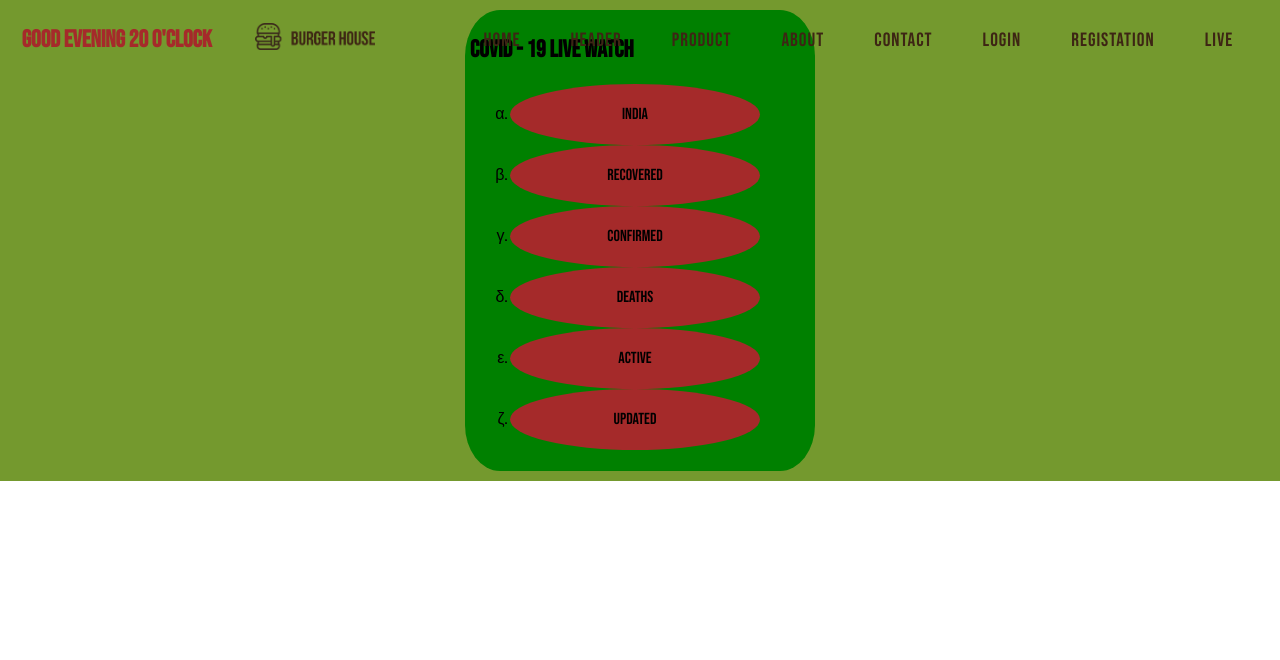
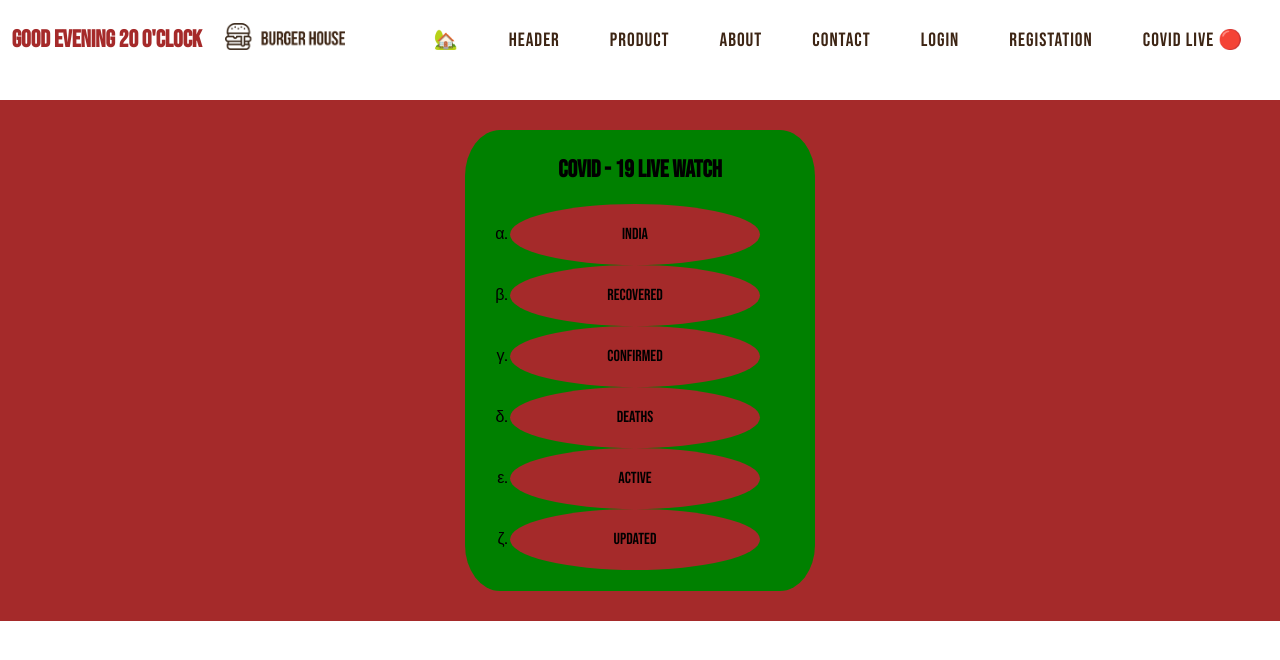
Before and after one commit to Pintucs/Online-Restorent, a React (Create React App) app: page /live in a window 1280 px wide. Shown: the top 660 px of the page. Built offline with nearby package versions, Linux system fonts and the light colour scheme; no server answers.

Commit message:
Initial commit

```diff
--- a/src/Components/Contact.jsx
+++ b/src/Components/Contact.jsx
@@ -9,7 +9,7 @@ function Contact(){
         <div>
             <div className='form'>
               <div className='form-body'>
-              <h1>Send details</h1>
+              <h2 >Send details</h2>
 
                 <div className='form-body'>
                 <input type='text' placeholder="Full Name" className="form_input"/>
--- a/src/Components/Live.jsx
+++ b/src/Components/Live.jsx
@@ -6,7 +6,7 @@ const Live = () => {
 
     const [data, setData]=useState([]);
 
-    const getCoviddata = async()=> {
+    const getCovidData = async()=> {
         try{
             const response= await fetch('https://data.covid19india.org/data.json');
             const actualData = await response.json();
@@ -18,15 +18,16 @@ const Live = () => {
     }
 
     useEffect(() => {
-      getCoviddata();
+      getCovidData();
     }, []);
 
   return (
     <>
     <Navbar />
+    <div className='bodyy'>
     <div className='c'>
     <section className='formm'>
-        <h2>Covid - 19 Live Watch</h2>
+        <center><h1>Covid - 19 Live Watch</h1></center>
         <ul className='line'>
             <li className='form-in'>
                 <div>
@@ -83,6 +84,7 @@ const Live = () => {
         </ul>
     </section>
     </div>
+    </div>
     </>
   )
 }
--- a/src/Components/Login.jsx
+++ b/src/Components/Login.jsx
@@ -10,6 +10,7 @@ function Login(){
           <div className='form'>
             <div className='form-body'>
               <div className='form-body'>
+              <h2 >Login here...</h2>
                   <input  type="text" className='form_input' placeholder="user Gmail"/>
               </div>
               <div className='form-body'>
--- a/src/Components/Navbar.jsx
+++ b/src/Components/Navbar.jsx
@@ -28,14 +28,14 @@ function Navbar(){
                 </span>
             </label>
             <ul className='menu'>
-                <li><Link to="/" smooth={true} duration={2000}>Home</Link></li>
+                <li><Link to="/" smooth={true} duration={2000}>🏡</Link></li>
                 <li><Link to="/header" smooth={true} duration={2000}>Header</Link></li>
                 <li><Link to="/products" smooth={true} duration={2000}>Product</Link></li>
                 <li><Link to="/about" smooth={true} duration={2000}>About</Link></li>
                 <li><Link to="/contact" smooth={true} duration={2000}>Contact</Link></li>
                 <li><Link to="/login" smooth={true} duration={2000}>Login</Link></li>
                 <li><Link to="/registation" smooth={true} duration={2000}>Registation</Link></li>
-                <li><Link to="/live" smooth={true} duration={2000}>Live</Link></li>
+                <li><Link to="/live" smooth={true} duration={2000}>Covid Live 🔴</Link></li>
             </ul>
         </nav>
     )
--- a/src/Components/Registation.jsx
+++ b/src/Components/Registation.jsx
@@ -11,11 +11,10 @@ function Registation(){
           <div className='form'>
             <div className='form-body'>
               <div className='form-body'>
-                  <input  type="text" className='form_input' placeholder="First Name"/>
+              <h2 >Register now</h2>
+                  <input  type="text" className='form_input' placeholder="Full Name"/>
               </div>
-              <div className='form-body'>
-                  <input  type="text" className='form_input' name="" placeholder="LastName"/>
-              </div>
+
               <div className='form-body'>
                   <input  type="email" className='form_input' placeholder="Email"/>
               </div>
--- a/src/Components/reg.css
+++ b/src/Components/reg.css
@@ -1,19 +1,27 @@
 .body{
 background-color: brown;
-height: 330px;
+height: auto;
+}
+
+.bodyy{
+    background-color: brown;
+    height: auto;
 
     }
+
 .form{
     background-color: green;
-    border-radius: 5px;
+    border-radius: 500px;
     width: 300px;
     margin: 100px;
-    padding: 5px;
+    padding: 2px;
     height:300px;
-    border-radius: 400%;
+    border-radius: 500%;
     border-bottom-left-radius: 5%;
     border-bottom-right-radius: 1000%;
+
 }
+
 
 .form-body{
     text-align: left;
@@ -68,8 +76,12 @@ height: 330px;
     list-style-type:lower-greek;
 }
 .c{
-    background-color: #74992e;
+    border-radius: 500px;
+    width: auto;
+    margin: 100px;
+    padding: 5px;
     height: auto;
+    padding: 20px;
     display: flex;
     justify-content: center;
 
```
Also changed, not shown: 1 other file (tests, documents, lock files or other folders). Lines whose indentation alone changed are shown as unchanged.
